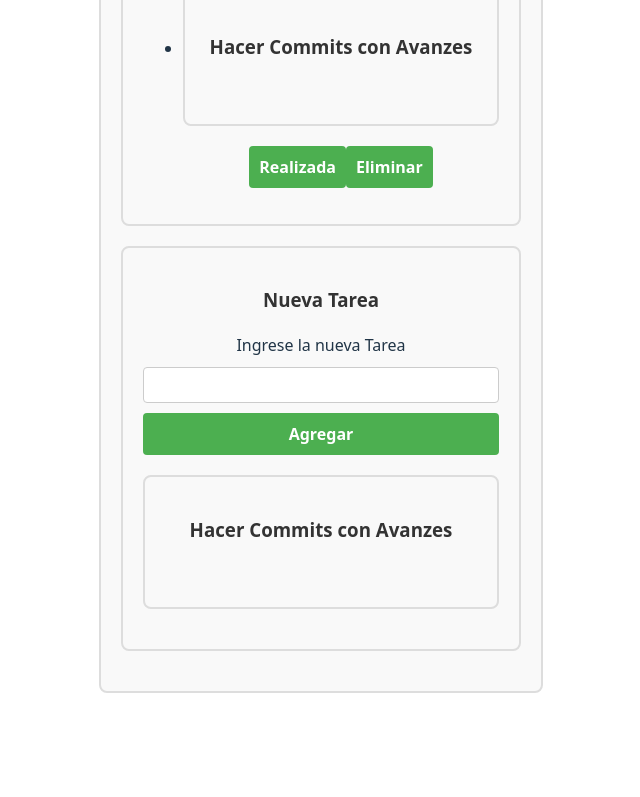
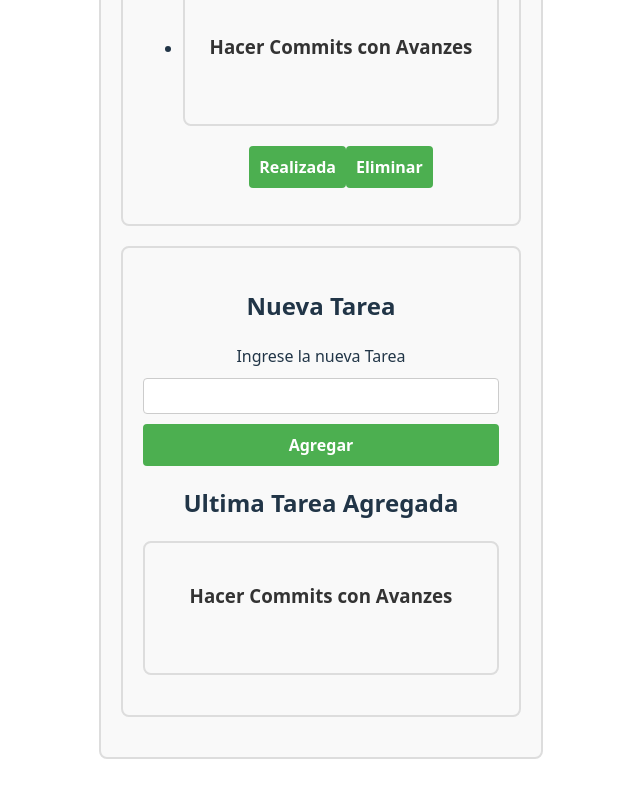
Before and after one commit to juanjujuy/pv_tp3_grupo11, a React (Vite) app: page / in a window 1280 px wide. Shown: the part 3715-4512 px from the top of the page, without its empty margins (319-959 px from the left). Before the commit the page ends 4460 px from the top, so only its background shows below. Built offline with nearby package versions, Linux system fonts and the light colour scheme.

Commit message:
Mejorar detalles de TaskInput. Juan Lamas

```diff
--- a/src/assets/components/TaskInput.jsx
+++ b/src/assets/components/TaskInput.jsx
@@ -16,17 +16,19 @@ const agregarTarea = (event) => {
     event.preventDefault();
     setLista([...lista, nuevo]);
     console.log(nuevo);
+    setNuevo("");
 
 }
 
     return(
         <div className="task-input-container">
-            <h3>Nueva Tarea</h3>
+            <h2>Nueva Tarea</h2>
             <form onSubmit={agregarTarea}>
             <label>Ingrese la nueva Tarea</label>
             <input type="text" value={nuevo} onChange={guardarNombre}/>
             <button type="submit">Agregar</button>
             </form>
+            <h2>Ultima Tarea Agregada</h2>
             <TaskItem tarea={lista[lista.length-1]}></TaskItem>
         </div>
     );
```
